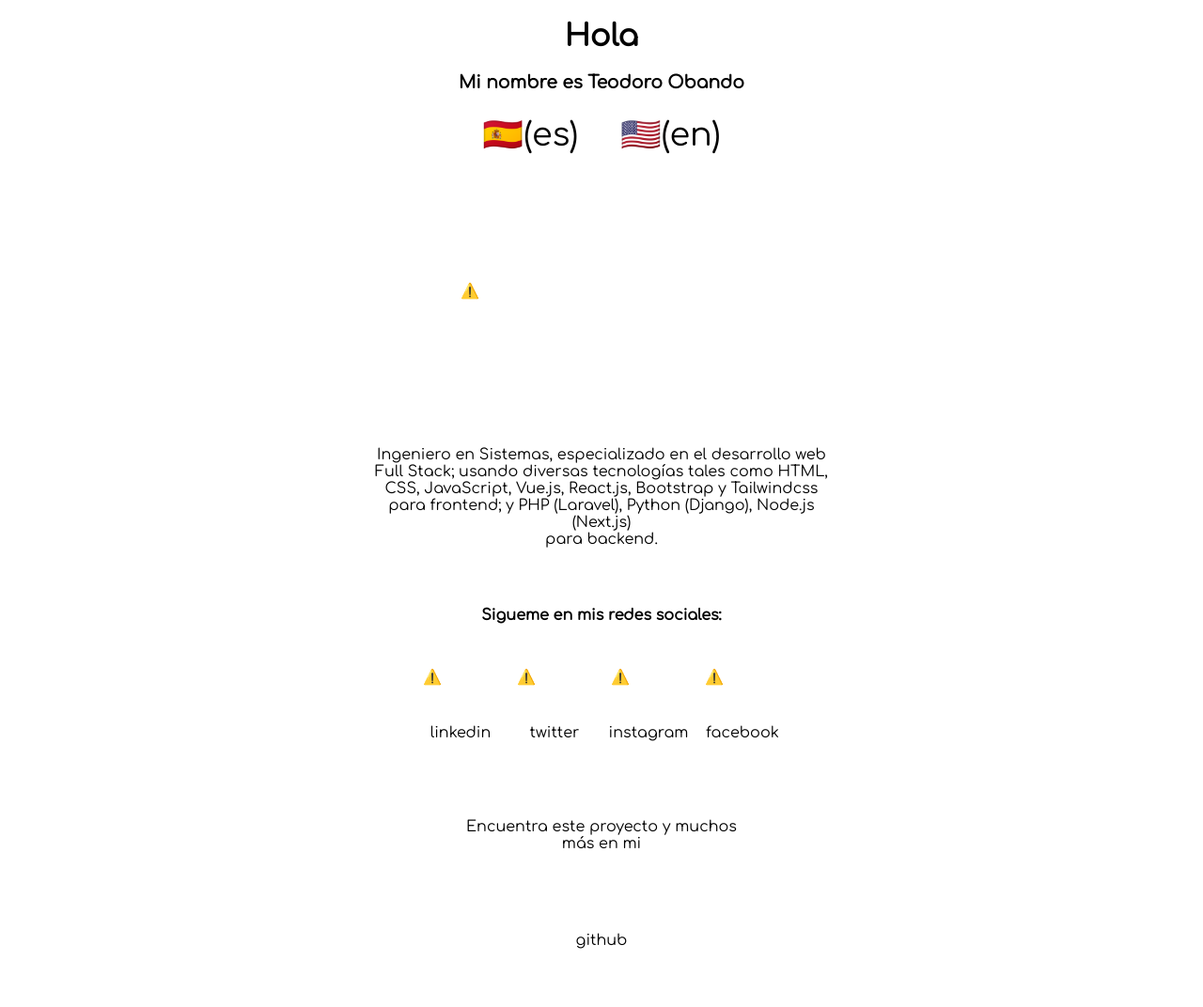
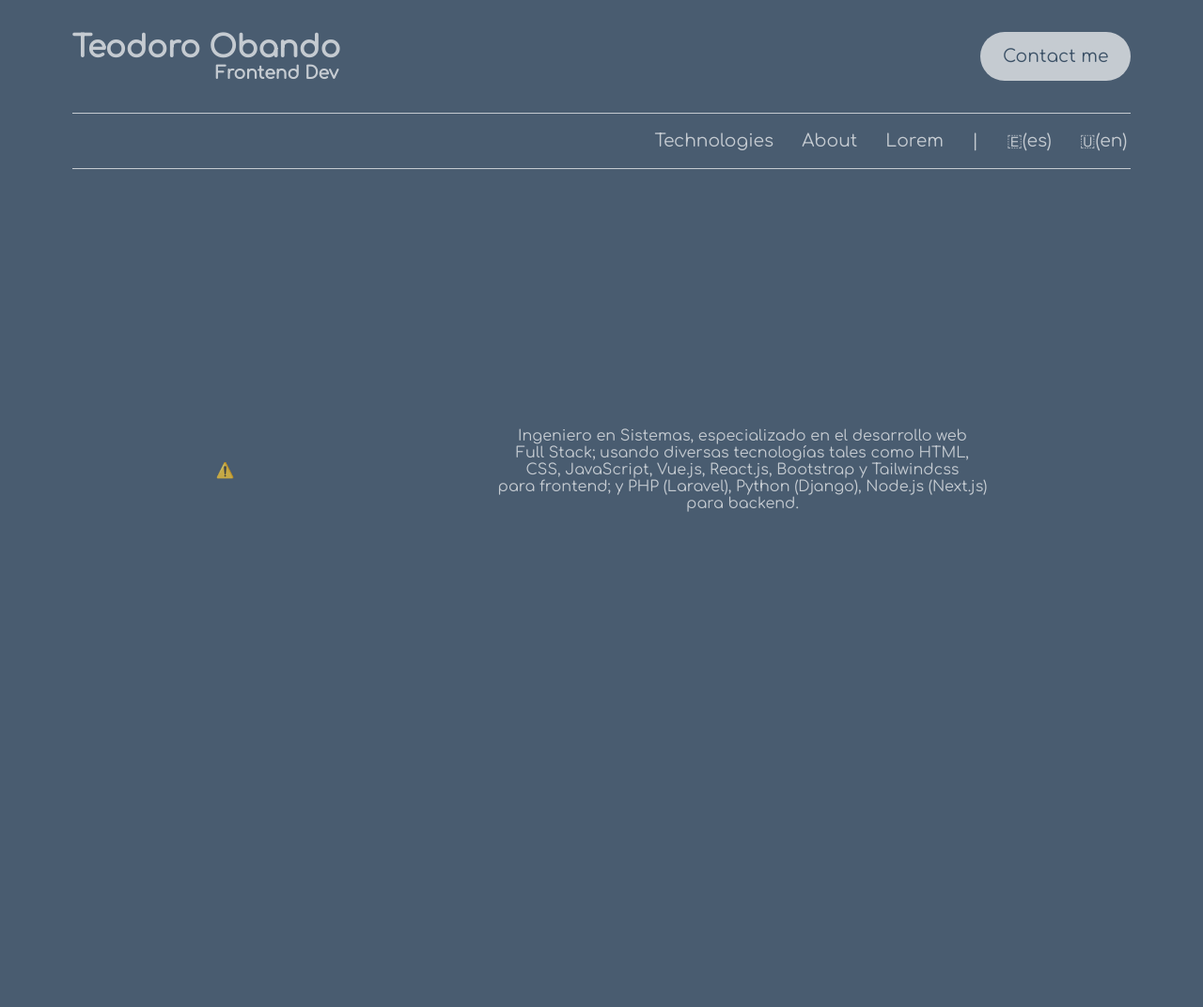
Before and after one commit to teo009/me, a plain HTML site: page index.html in a window 1280 px wide. Shown: the whole page at 94% size. After the commit the page ends 820 px from the top, so only its background shows below. Drawn offline with nearby package versions, Linux system fonts and the light colour scheme; no server answers.

Commit message:
[ADD] new styles
Nav bar and header

```diff
--- a/index.html
+++ b/index.html
@@ -12,12 +12,23 @@
 </head>
 <body>
     <header>
-        <h1 id="hi"></h1>
-        <h3 id="name"></h3>
+        <div>
+            <h1>Teodoro Obando</h1>
+            <h3>Frontend Dev</h3>
+        </div>
+        <div>
+            <button>Contact me</button>
+        </div>
     </header>
     <nav>
-        <div onclick="spanish()" class="effect">🇪🇸(es)</div>
-        <div onclick="english()" class="effect">🇺🇸(en)</div>
+        <ul>
+            <li><a href="">Technologies</a></li>
+            <li><a href="">About</a></li>
+            <li><a href="">Lorem</a></li>
+            <li>|</li>
+            <div onclick="spanish()" class="effect">🇪(es)</div>
+            <div onclick="english()" class="effect">🇺(en)</div>
+        </ul>
     </nav>
 
     <section>
@@ -30,6 +41,7 @@
             <p id="test"></p>
         </article>
     </section>
+    <!--
     <footer>
         <section>
             <h4 id="followme"></h4>
@@ -69,5 +81,6 @@
             </div>
         </section>
     </footer>
+    -->
 </body>
 </html>
--- a/js/index.js
+++ b/js/index.js
@@ -5,8 +5,8 @@ let follow = HTMLElement
 let repo = HTMLElement
 
 window.onload = function(){
-    hi = document.getElementById('hi')
-    myName = document.getElementById('name')
+    //hi = document.getElementById('hi')
+    //myName = document.getElementById('name')
     text = document.getElementById('test')
     follow = document.getElementById('followme')
     repo = document.getElementById('repo')
@@ -22,8 +22,8 @@ window.onload = function(){
 }
 
 function spanish(){
-    hi = document.getElementById('hi')
-    myName = document.getElementById('name')
+    //hi = document.getElementById('hi')
+    //myName = document.getElementById('name')
     text = document.getElementById('test')
     follow = document.getElementById('followme')
     repo = document.getElementById('repo')
@@ -39,8 +39,8 @@ function spanish(){
 }
 
 function english(){
-    hi = document.getElementById('hi')
-    myName = document.getElementById('name')
+    //hi = document.getElementById('hi')
+    //myName = document.getElementById('name')
     text = document.getElementById('test')
     follow = document.getElementById('followme')
     repo = document.getElementById('repo')
--- a/styles/index.css
+++ b/styles/index.css
@@ -4,70 +4,85 @@
 @import url(
     'https://fonts.googleapis.com/css2?family=Acme&family=Comfortaa&display=swap'
 );
+
 * {
     font-family: Comfortaa;
+    margin: 0;
 }
-* body{
+body{
+    background-color: #142d47c5;
+    display: flex;
+    align-items: center;
+    flex-direction: column;
+    color: rgba(255, 255, 255, 0.683);
 }
-* header {
-    text-align: center;
-    padding-right: 20%;
-    padding-bottom: 1%;
-    padding-left: 20%;
+
+header {
+    width: 88%;
+    height: 120px;
+    display: flex;
+    justify-content: space-between;
 }
-* nav {
-    text-align: center;
+header > :nth-child(1) {
+    display: flex;
+    flex-direction: column;
+    justify-content: center;
+}
+header > :nth-child(1) > h3 {
+    text-align: end;
+    margin-right: 2px;
+}
+header > :nth-child(2) {
+    display: flex;
+    justify-content: center;
     align-items: center;
 }
-* nav > div {
-    display: inline-block;
-    font-size: 35px;
-    line-height: 30px;
-    margin: 0px 20px 0px 20px;
-    position: relative;
-    text-decoration: none;
-    z-index: 1;
+header > :nth-child(2) > button {
+    width: 160px;
+    height: 52px;
+    border-radius: 200px;
+    border: none;
+    background-color: rgba(255, 255, 255, 0.683);
+    color: #142d47c5;
+    font-size: 1.17em;
     cursor: pointer;
 }
-* nav > div::after {
-    pointer-events: none;
-    position: absolute;
-    width: 100%;
-    height: 85%;
-    border-radius: 20%;
-    content:'';
-    -webkit-box-sizing: content-box;
-    -moz-box-sizing: content-box;
-    box-sizing: content-box;
+
+nav {
+    width: 88%;
+    height: 58px;
+    border-top: 1px solid rgba(255, 255, 255, 0.683);
+    border-bottom: 1px solid rgba(255, 255, 255, 0.683);
+    display: flex;
+    justify-content: flex-end;
 }
-.effect::after{
-    top: -2px;
-    left: -2px;
-    padding: 2px;
-    box-shadow: 0 0 0 2px rgba(0, 128, 0, 0.441);
-    -webkit-transition: -webkit-transform 0.2s, opacity 0.2s;
-    -webkit-transform: scale(.8);
-    -moz-transition: -moz-transform 0.2s, opacity 0.2s;
-    -moz-transform: scale(.8);
-    -ms-transform: scale(.8);
-    transition: transform 0.3s, opacity 0.3s;
-    transform: scale(.8);
-    opacity: 0;
+nav > ul {
+    display: flex;
+    align-items: center;
+    margin-right: 4px;
+    font-size: 1.17em;
 }
-.effect:hover::after {
-    -webkit-transform: scale(1);
-    -moz-transform: scale(1);
-    -ms-transform: scale(1);
-    transform: scale(1);
-    opacity: 1;
+nav > ul > li,
+nav > ul > div {
+    margin-left: 30px;
+    cursor: pointer;
 }
-* section {
-    padding-right: 30%;
-    padding-bottom: 1%;
-    padding-left: 30%;
+li {
+    list-style: none;
+}
+a {
+    text-decoration: none;
+    color: rgba(255, 255, 255, 0.683);
+}
+
+section {
+    width: 88%;
+    height: 80vh;
     display: flex;
-    flex-direction: column;
+    justify-content: center;
     align-items: center;
+
+    /*border: 2px solid yellow;*/
 }
 * section > article > p {
     text-align: center;
```
